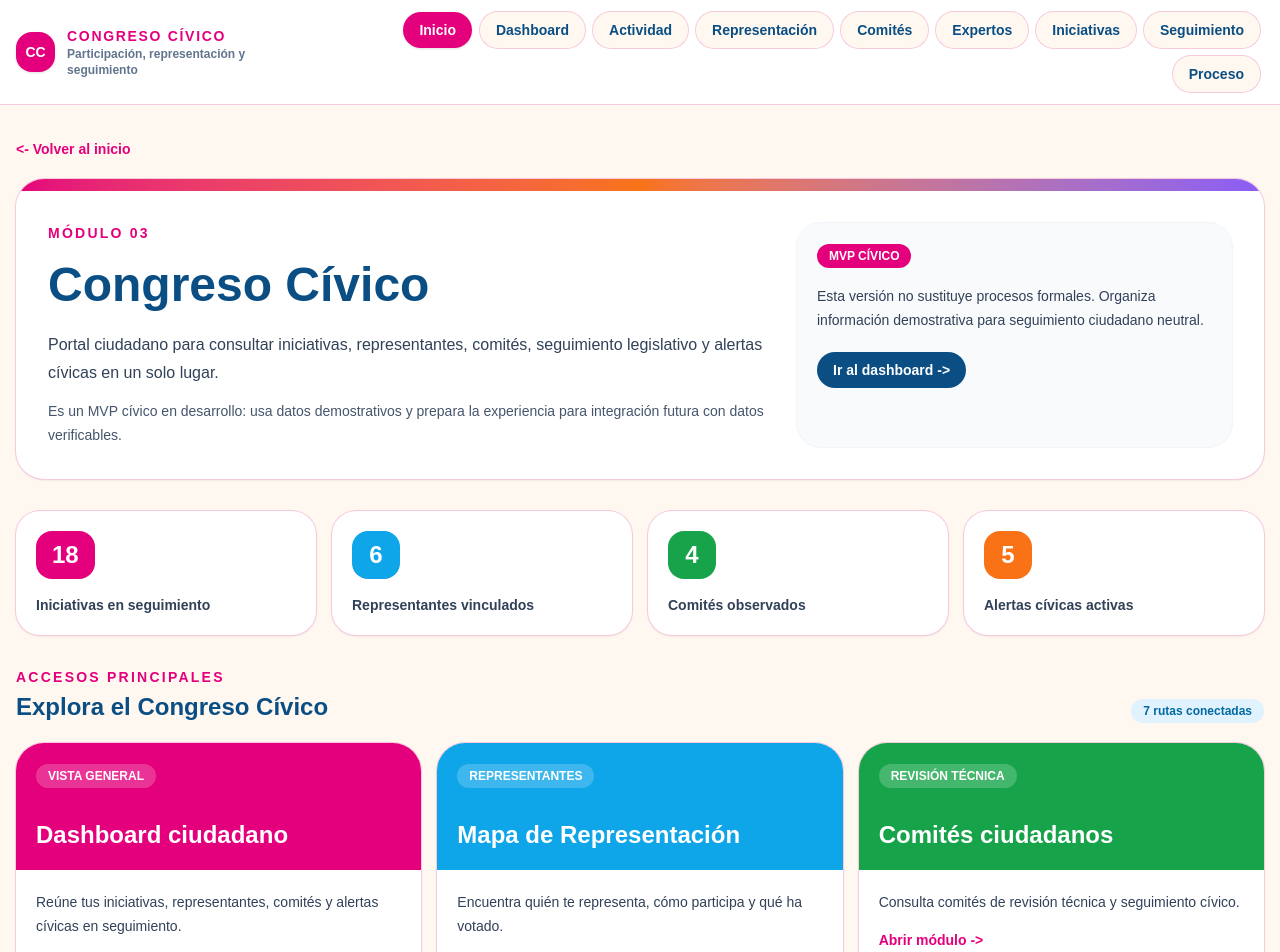
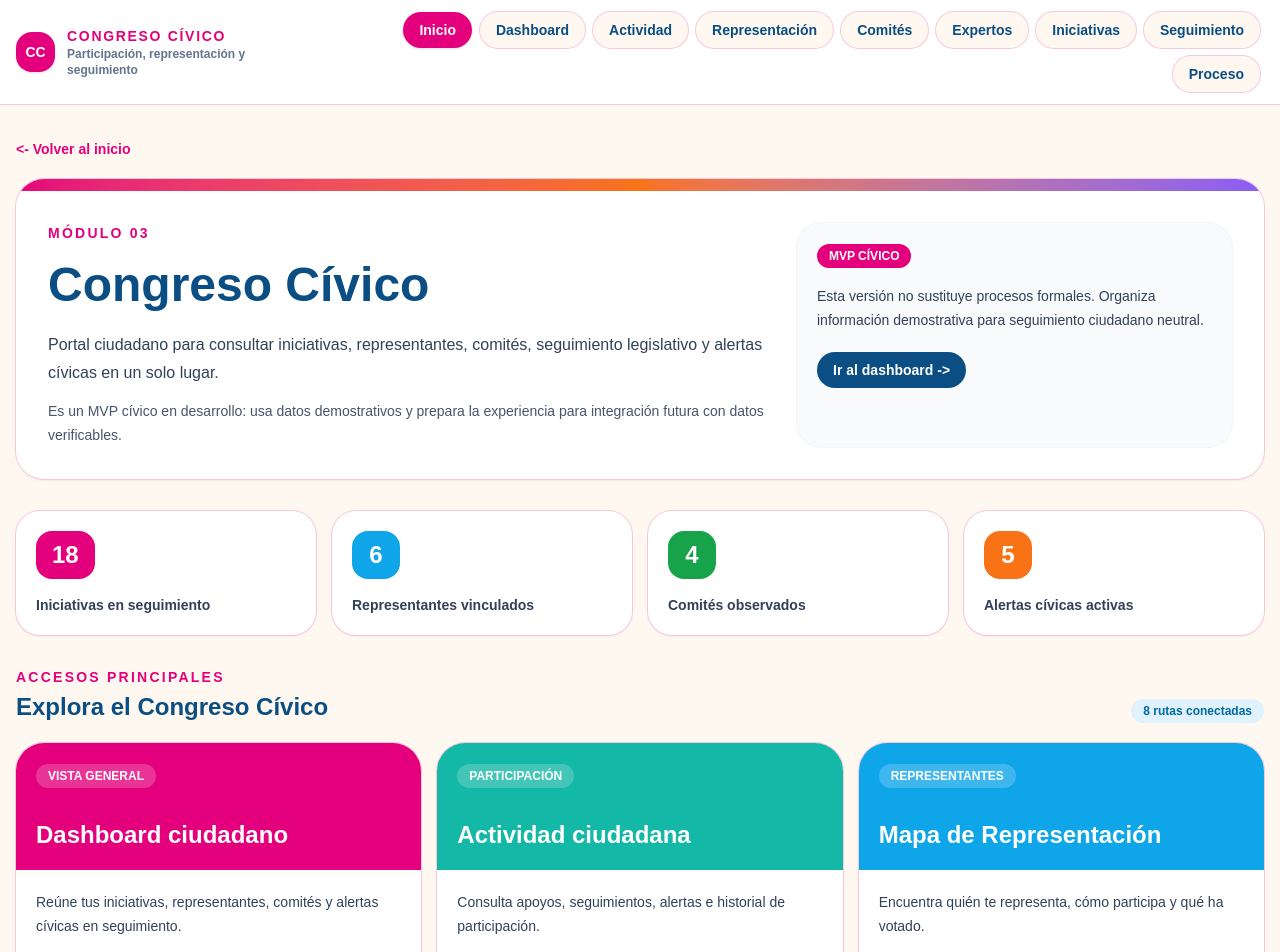
Before and after one commit to TecnocraciaParticipativaMexico/Plataforma, a Next.js app in the folder web/: page /congreso-civico in a window 1280 px wide. Shown: the top 952 px of the page. Built offline with nearby package versions, Linux system fonts and the light colour scheme.

Commit message:
Conecta actividad ciudadana desde portal Congreso Cívico

```diff
--- a/web/app/congreso-civico/page.tsx
+++ b/web/app/congreso-civico/page.tsx
@@ -17,6 +17,13 @@ const accesosPortal: AccesoPortal[] = [
     descripcion: "Reúne tus iniciativas, representantes, comités y alertas cívicas en seguimiento.",
     etiqueta: "Vista general",
     color: "bg-[#E4007C] text-white",
+  },
+  {
+    href: "/congreso-civico/actividad",
+    titulo: "Actividad ciudadana",
+    descripcion: "Consulta apoyos, seguimientos, alertas e historial de participación.",
+    etiqueta: "Participación",
+    color: "bg-[#14B8A6] text-white",
   },
   {
     href: "/congreso-civico/representacion",
@@ -97,6 +104,11 @@ const proximosPasos = [
     href: "/congreso-civico/dashboard",
   },
   {
+    titulo: "Revisa tu actividad",
+    descripcion: "Consulta apoyos, alertas e historial de participación.",
+    href: "/congreso-civico/actividad",
+  },
+  {
     titulo: "Busca representación",
     descripcion: "Explora representantes, curules, escaños y perfiles públicos.",
     href: "/congreso-civico/representacion",
@@ -174,7 +186,7 @@ export default function CongresoCivicoPage() {
               <div className="text-sm font-bold uppercase tracking-[0.16em] text-[#E4007C]">Accesos principales</div>
               <h2 className="mt-1 text-2xl font-bold">Explora el Congreso Cívico</h2>
             </div>
-            <span className="rounded-full bg-[#E0F2FE] px-3 py-1 text-xs font-bold text-[#0369A1]">7 rutas conectadas</span>
+            <span className="rounded-full bg-[#E0F2FE] px-3 py-1 text-xs font-bold text-[#0369A1]">8 rutas conectadas</span>
           </div>
 
           <div className="grid gap-4 md:grid-cols-2 xl:grid-cols-3">
```
